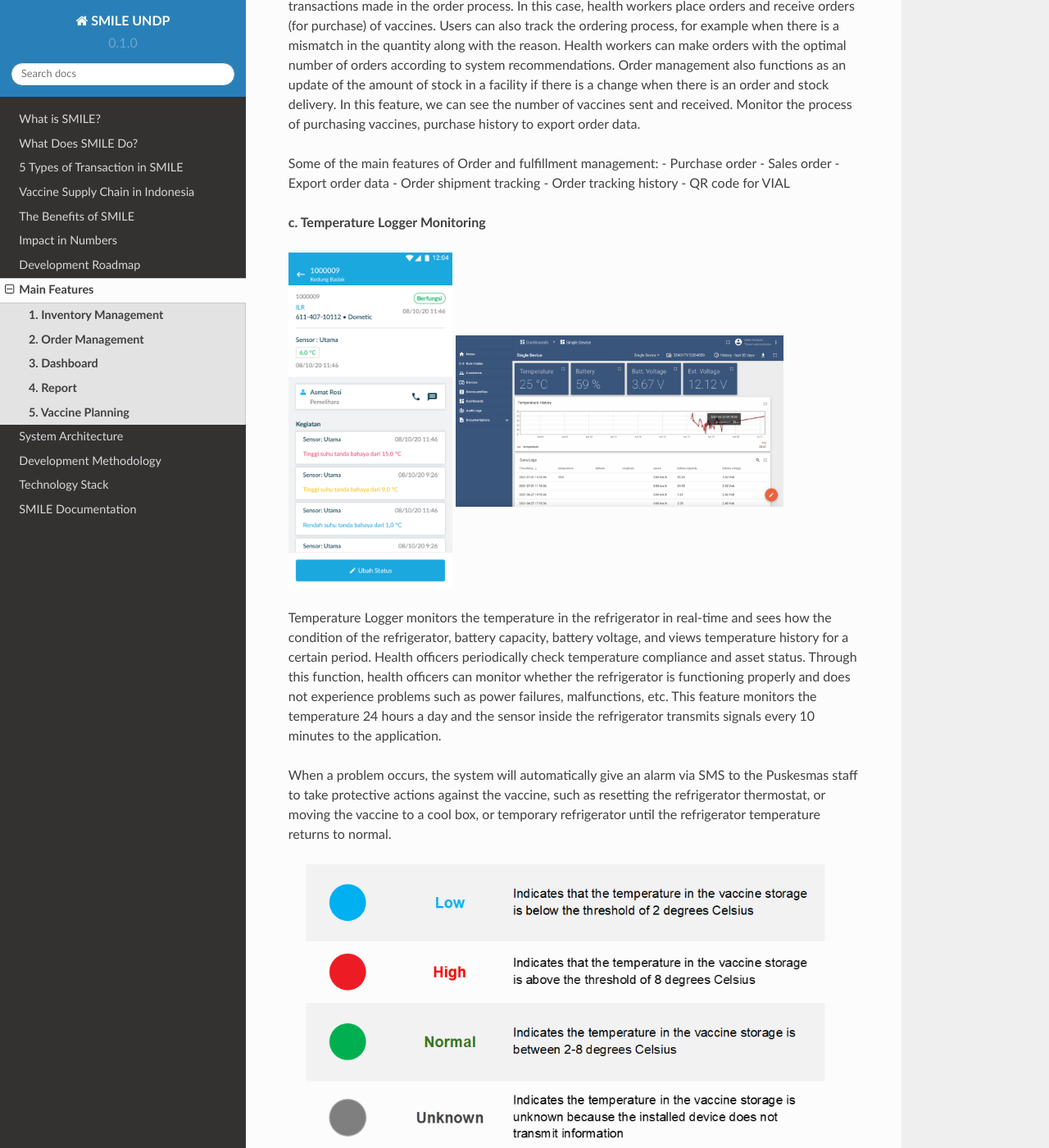
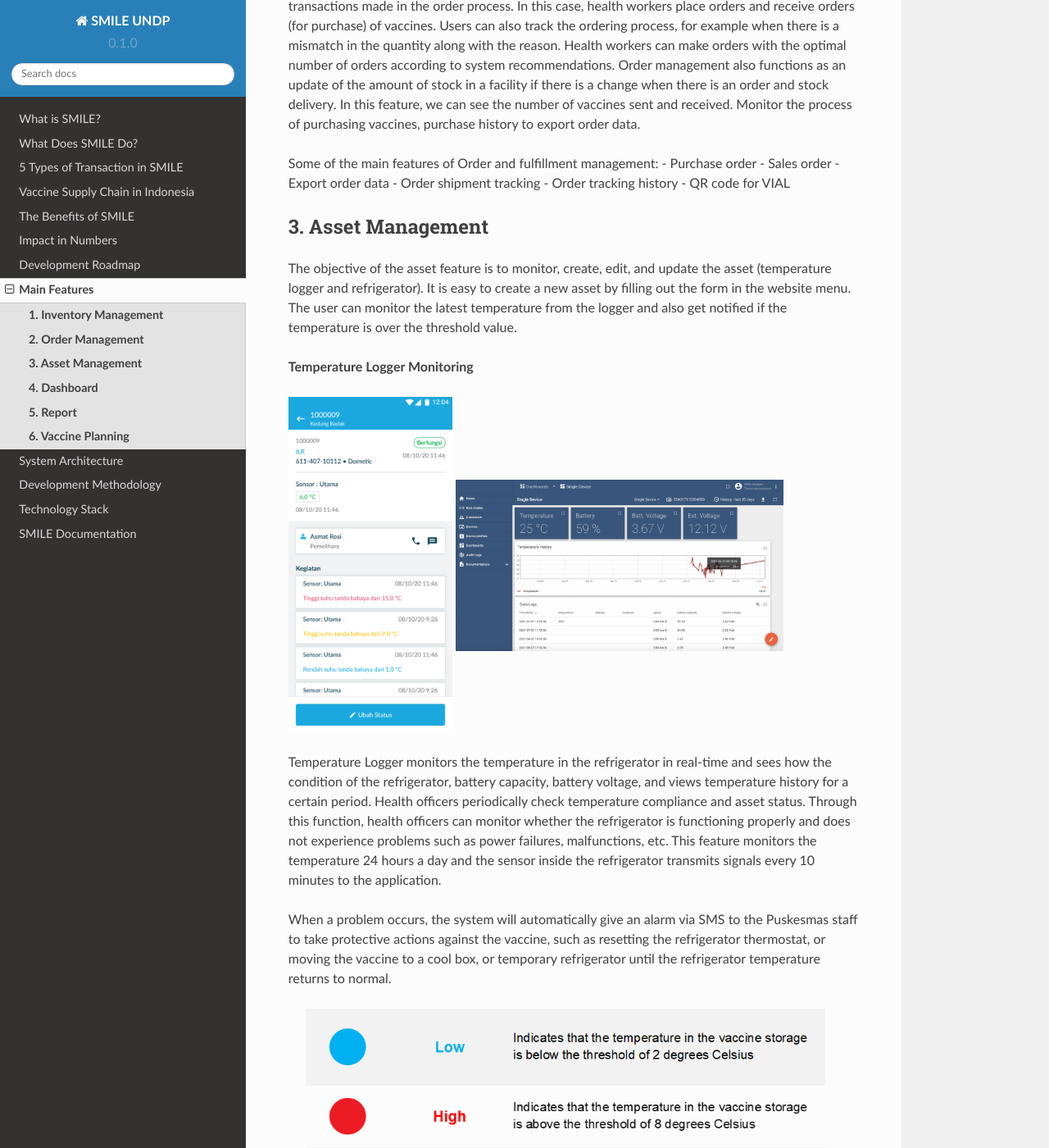
Before and after one commit to smile-indonesia/documentation, a Sphinx documentation site: the page built from docs/source/features.rst, in a window 1280 px wide and 1400 px high, scrolled down 3860 px. Shown: the whole window at 82% size. Built offline with Sphinx 7.4.7 and the Read the Docs theme 2.0.0, drawn with Linux system fonts in a browser that asks for light colours; some of the changed text lies outside the part shown.

Commit message:
add asset management

```diff
--- a/docs/source/features.rst
+++ b/docs/source/features.rst
@@ -70,7 +70,11 @@
 -	Order tracking history
 -	QR code for VIAL
 
-**c.  Temperature Logger Monitoring**
+**3.	Asset Management**
+-----
+The objective of the asset feature is to monitor, create, edit, and update the asset (temperature logger and refrigerator). It is easy to create a new asset by filling out the form in the website menu. The user can monitor the latest temperature from the logger and also get notified if the temperature is over the threshold value.
+
+**Temperature Logger Monitoring**
 
 .. image:: images/tlm-01.png
    :width: 200
@@ -124,7 +128,7 @@
 -	Filter/search report based on category
 -	Export report (inventory, order, asset, master data)
 
-**5. Vaccine Planning**
+**6. Vaccine Planning**
 -----
 
 .. image:: images/vaccine-planning.png
```
Also changed, not shown: other parts of docs/source/features.rst (+2 -2 lines).
